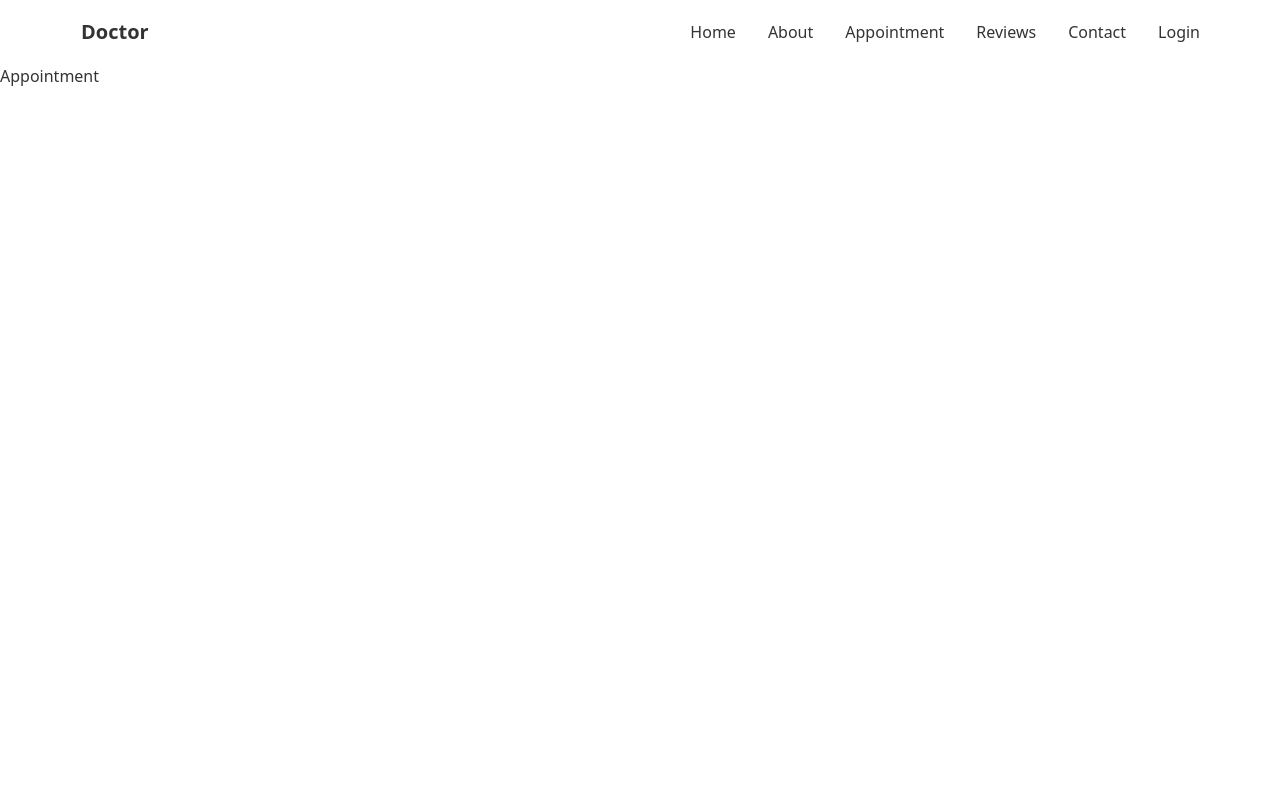
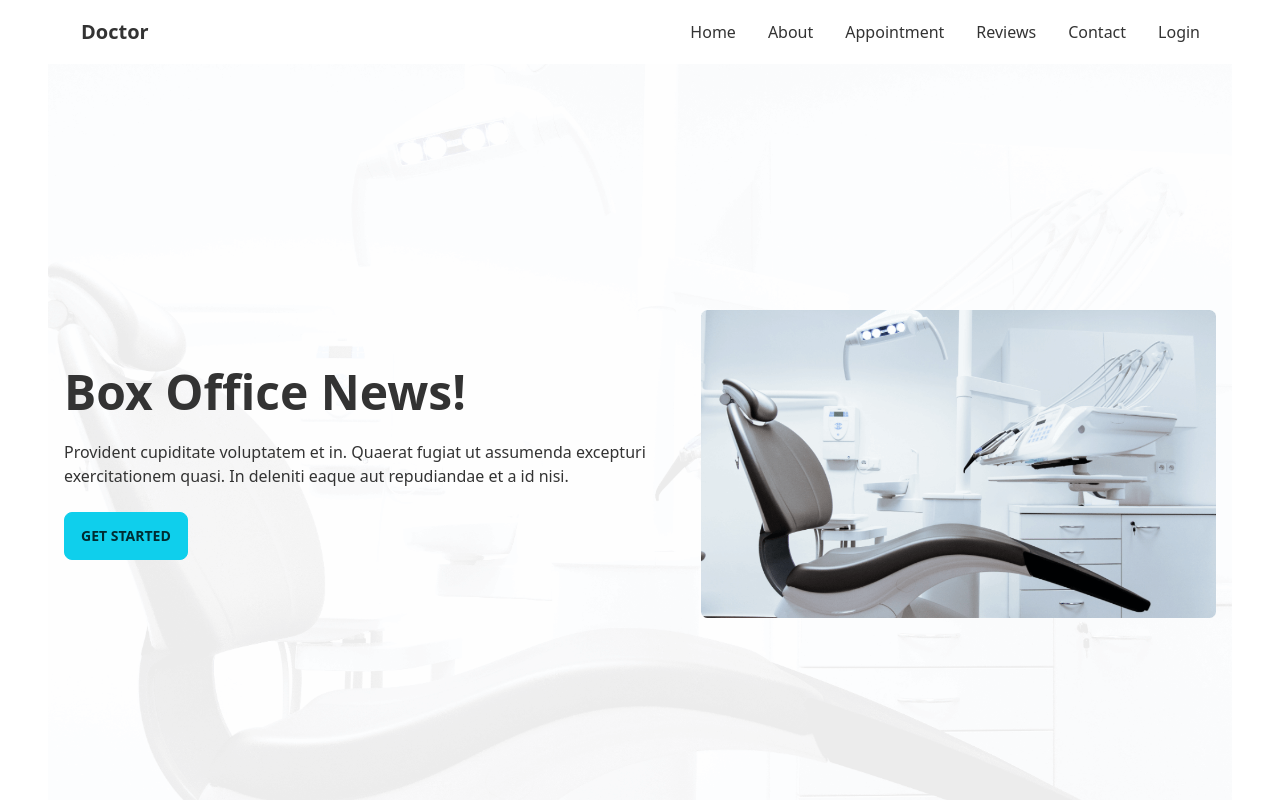
Before and after one commit to Moisur/doctors-portal, a React (Create React App) app: page /appointment in a window 1280 px wide. Shown: the top 800 px of the page. Built offline with nearby package versions, Linux system fonts and the light colour scheme.

Commit message:
appoinments banner

```diff
--- a/package.json
+++ b/package.json
@@ -7,7 +7,9 @@
     "@testing-library/react": "^13.2.0",
     "@testing-library/user-event": "^13.5.0",
     "daisyui": "^2.14.3",
+    "date-fns": "^2.28.0",
     "react": "^18.1.0",
+    "react-day-picker": "^8.0.4",
     "react-dom": "^18.1.0",
     "react-router-dom": "^6.3.0",
     "react-scripts": "5.0.1",
--- a/src/components/pages/Appointment/Appointment.js
+++ b/src/components/pages/Appointment/Appointment.js
@@ -1,9 +1,12 @@
 import React from 'react';
+import Footer from '../Sheard/Footer/Footer';
+import AppointmentBanner from './AppointmentBanner';
 
 const Appointment = () => {
     return (
-        <div>
-            Appointment
+        <div className='px-12'>
+            <AppointmentBanner></AppointmentBanner>
+           <Footer></Footer>
         </div>
     );
 };
--- /dev/null
+++ b/src/components/pages/Appointment/AppointmentBanner.js
@@ -0,0 +1,26 @@
+import React from 'react';
+import chair from '../../../assets/images/chair.png';
+import banner from '../../../assets/images/bg.png';
+const AppointmentBanner = () => {
+    return (
+        <div style={{
+            background:`url(${banner})`,
+            backgroundPosition:'center',
+            backgroundSize:'cover'
+
+        }} class="hero min-h-screen">
+            <div class="hero-content flex-col lg:flex-row-reverse">
+                <div>
+                    <img src={chair} alt='Chair images ' />
+                </div>
+                <div>
+                    <h1 class="text-5xl font-bold">Box Office News!</h1>
+                    <p class="py-6">Provident cupiditate voluptatem et in. Quaerat fugiat ut assumenda excepturi exercitationem quasi. In deleniti eaque aut repudiandae et a id nisi.</p>
+                    <button class="btn btn-primary">Get Started</button>
+                </div>
+            </div>
+        </div>
+    );
+};
+
+export default AppointmentBanner;
```
Also changed, not shown: 1 other file (tests, documents, lock files or other folders).
